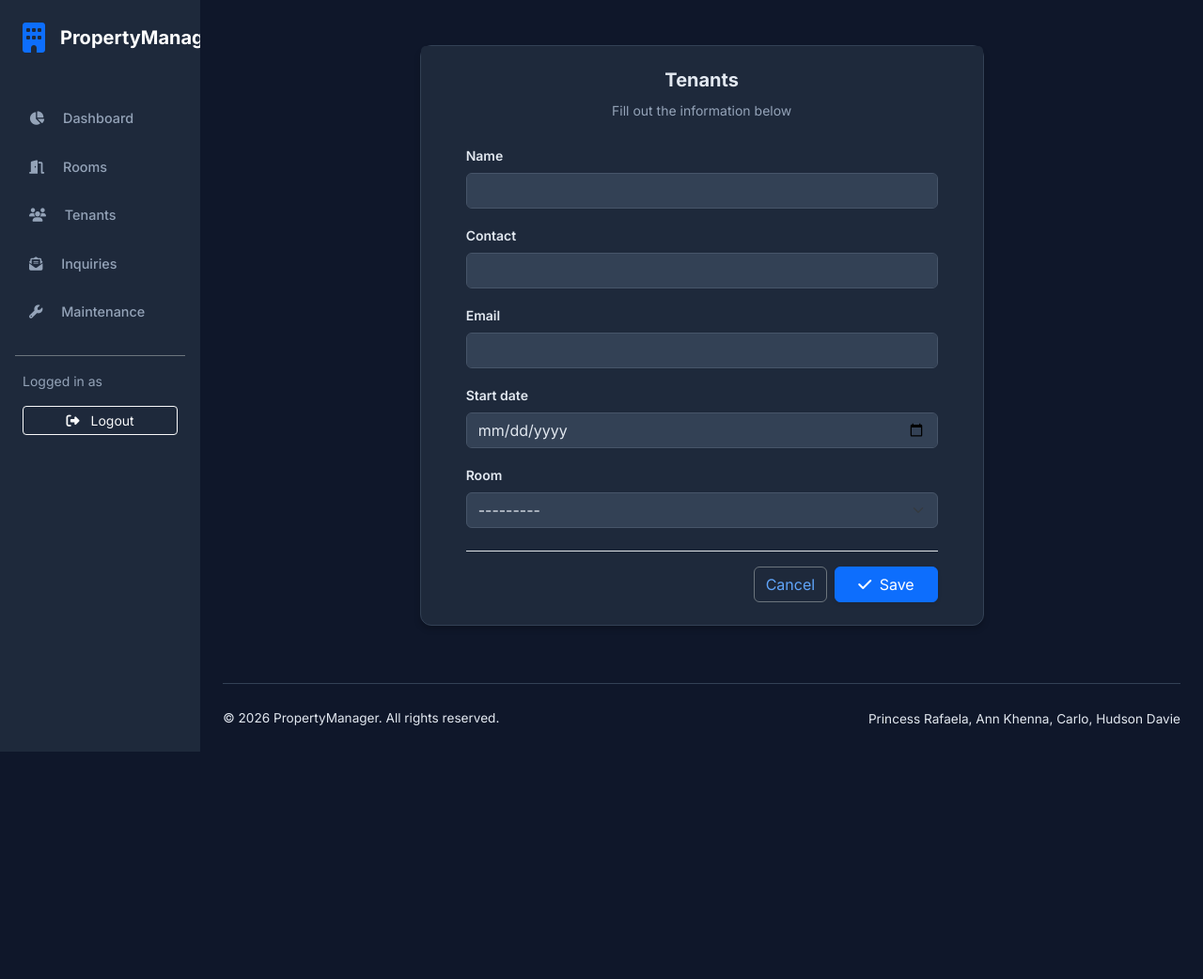
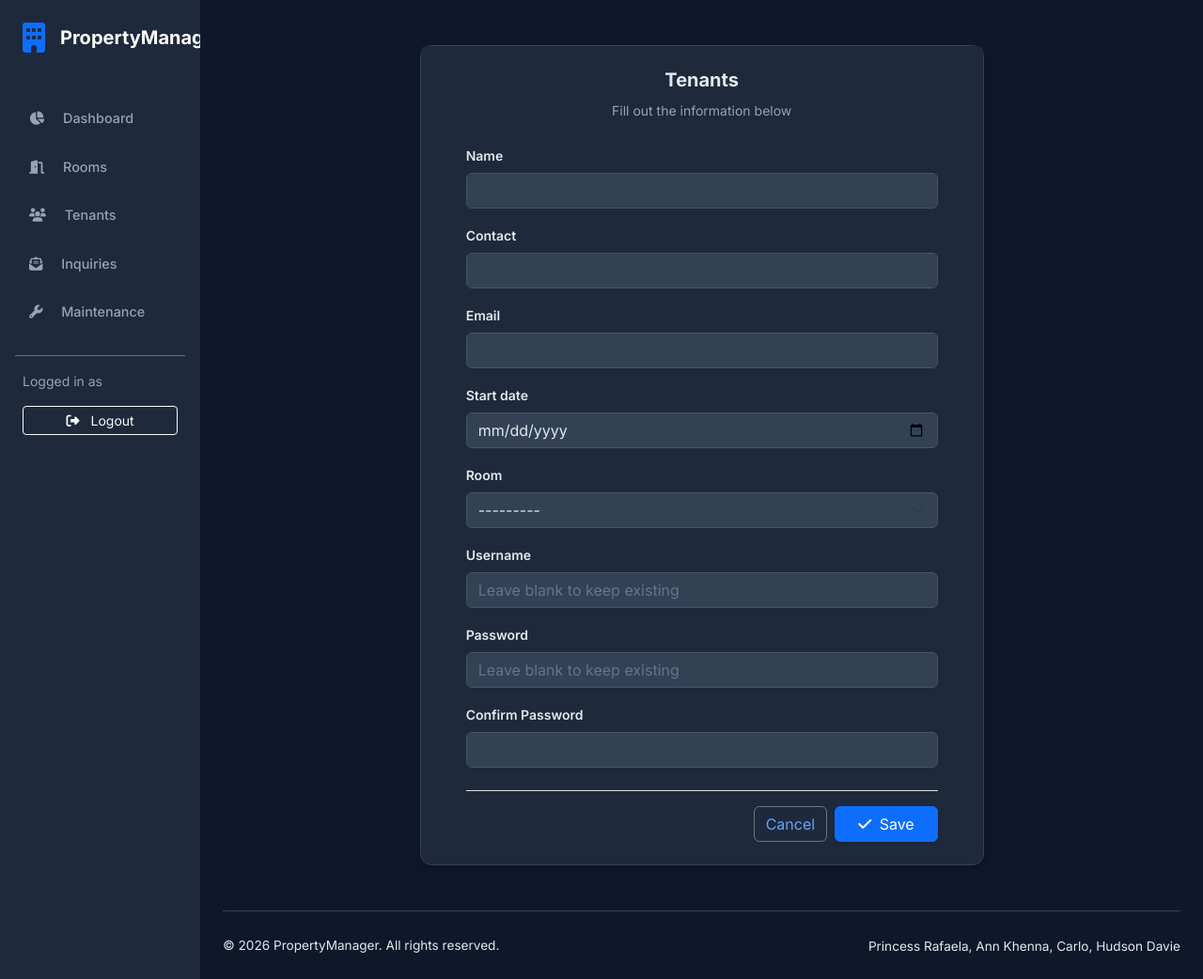
Before and after one commit to hdsn211/BHPropManagement, a Django app: page /tenants/add/ in a window 1280 px wide. Shown: the whole page at 94% size. Before the commit the page ends 800 px from the top, so only its background shows below. Run offline with Django 5.2, Linux system fonts and the light colour scheme; data that the repository does not hold is empty.

Commit message:
Cleaning again

```diff
--- a/core/templates/core/base.html
+++ b/core/templates/core/base.html
@@ -164,7 +164,7 @@
             <div class="col-12 col-lg-10 main-content p-3 p-lg-4 d-flex flex-column">
                 <div class="d-lg-none shadow-sm rounded p-3 mb-4 d-flex justify-content-between align-items-center" style="background-color: #1e293b; border: 1px solid #334155;">
                     <a class="text-white fw-bold text-decoration-none" href="{% url 'dashboard' %}">
-                        <i class="fas fa-building me-2 text-primary"></i>PropManager
+                        <i class="fas fa-building me-2 text-primary"></i>PropertyManager
                     </a>
                     <div class="dropdown">
                         <button class="btn btn-dark btn-sm" type="button" data-bs-toggle="dropdown">
--- a/core/templates/registration/login.html
+++ b/core/templates/registration/login.html
@@ -8,8 +8,8 @@
 
             <div class="text-center mb-4">
                 <i class="fas fa-building fa-2x text-primary mb-2"></i>
-                <h4 class="fw-bold text-white">Manager Login</h4>
-                <small class="text-muted">Access the property dashboard</small>
+                <h4 class="fw-bold text-white">Account Login</h4>
+                <small class="text-muted">Sign in to your account</small>
             </div>
 
             <form method="POST">
--- a/tenants/forms.py
+++ b/tenants/forms.py
@@ -1,10 +1,27 @@
 from django import forms
+from django.contrib.auth.models import User
 from .models import Tenant
 
 class TenantForm(forms.ModelForm):
+    # --- NEW FIELDS FOR ACCOUNT CREATION ---
+    username = forms.CharField(
+        required=False,
+        widget=forms.TextInput(attrs={'class': 'form-control', 'placeholder': 'Leave blank to keep existing'})
+    )
+    password1 = forms.CharField(
+        label='Password',
+        required=False,
+        widget=forms.PasswordInput(attrs={'class': 'form-control', 'placeholder': 'Leave blank to keep existing'})
+    )
+    password2 = forms.CharField(
+        label='Confirm Password',
+        required=False,
+        widget=forms.PasswordInput(attrs={'class': 'form-control'})
+    )
+
     class Meta:
         model = Tenant
-        fields = ['name', 'contact', 'email', 'start_date', 'room'] # 'room' is back!
+        fields = ['name', 'contact', 'email', 'start_date', 'room']
         widgets = {
             'name': forms.TextInput(attrs={'class': 'form-control'}),
             'contact': forms.TextInput(attrs={'class': 'form-control'}),
@@ -22,3 +39,44 @@ class TenantForm(forms.ModelForm):
             widget=forms.Select(attrs={'class': 'form-select'}),
             required=False
         )
+
+    # --- VALIDATION LOGIC ---
+    def clean_username(self):
+        username = self.cleaned_data.get('username')
+        if username:
+            if User.objects.filter(username=username).exists():
+                raise forms.ValidationError("This username is already taken.")
+        return username
+
+    def clean_password2(self):
+        password1 = self.cleaned_data.get('password1')
+        password2 = self.cleaned_data.get('password2')
+        if password1 and password1 != password2:
+            raise forms.ValidationError("Passwords do not match.")
+        return password2
+
+    # --- UPDATED SAVE LOGIC ---
+    def save(self, commit=True):
+        tenant = super().save(commit=False)
+
+        username = self.cleaned_data.get('username')
+        password = self.cleaned_data.get('password1')
+
+        # If a username was provided, create or update the User account
+        if username:
+            if tenant.user:
+                tenant.user.username = username
+                if password:
+                    tenant.user.set_password(password)
+                tenant.user.save()
+            else:
+                user = User.objects.create_user(username=username, password=password)
+                tenant.user = user
+
+        if commit:
+            tenant.save()
+            if tenant.user and hasattr(tenant.user, 'profile'):
+                tenant.user.profile.room = tenant.room
+                tenant.user.profile.save()
+
+        return tenant
--- a/tenants/models.py
+++ b/tenants/models.py
@@ -1,7 +1,10 @@
 from django.db import models
 from django.contrib.auth.models import User
+from django.db.models.signals import post_save
+from django.dispatch import receiver
 
 class Tenant(models.Model):
+    user = models.OneToOneField(User, on_delete=models.CASCADE, null=True, blank=True)
     room = models.ForeignKey('properties.Room', on_delete=models.SET_NULL, null=True)
     name = models.CharField(max_length=100)
     contact = models.CharField(max_length=100)
@@ -23,3 +26,14 @@ class Profile(models.Model):
 
     def __str__(self):
         return f"{self.user.username} - {self.role}"
+
+
+# --- SIGNALS TO AUTO-CREATE PROFILE WHEN A USER IS CREATED ---
+@receiver(post_save, sender=User)
+def create_user_profile(sender, instance, created, **kwargs):
+    if created:
+        Profile.objects.create(user=instance, role='TENANT')
+
+@receiver(post_save, sender=User)
+def save_user_profile(sender, instance, **kwargs):
+    instance.profile.save()
--- a/tenants/templates/tenants/tenant_form.html
+++ b/tenants/templates/tenants/tenant_form.html
@@ -28,7 +28,6 @@
                         {% endif %}
                     </div>
                 {% endfor %}
-
                 <!-- Action Buttons -->
                 <div class="d-flex justify-content-end mt-4 pt-3 border-top">
                     <a href="{% url 'room_list' %}" class="btn btn-outline-secondary me-2">Cancel</a>
--- a/tenants/templates/tenants/tenant_portal.html
+++ b/tenants/templates/tenants/tenant_portal.html
@@ -118,7 +118,6 @@
         </div>
         {% endif %}
     </div>
-
     <script src="https://cdn.jsdelivr.net/npm/bootstrap@5.3.2/dist/js/bootstrap.bundle.min.js"></script>
 </body>
 </html>
```
Also changed, not shown: properties/templates/properties/public_home.html (+4 -5 lines), properties/templates/properties/public_room_list.html (+5 -6 lines), tenants/migrations/0002_tenant_user.py (added).
